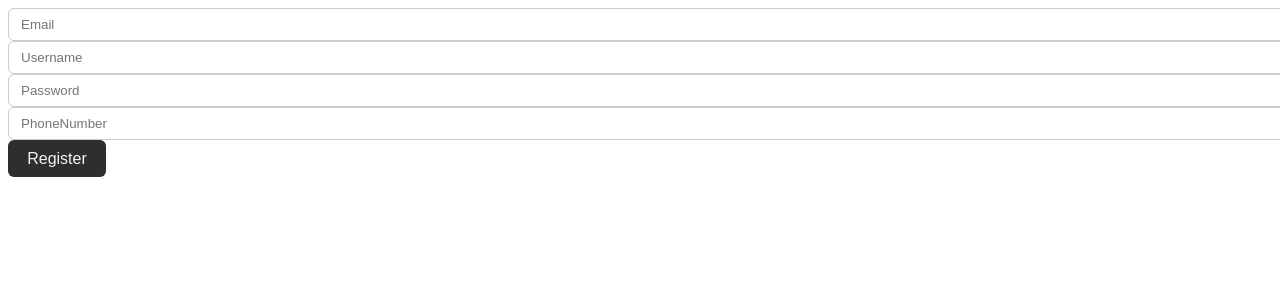
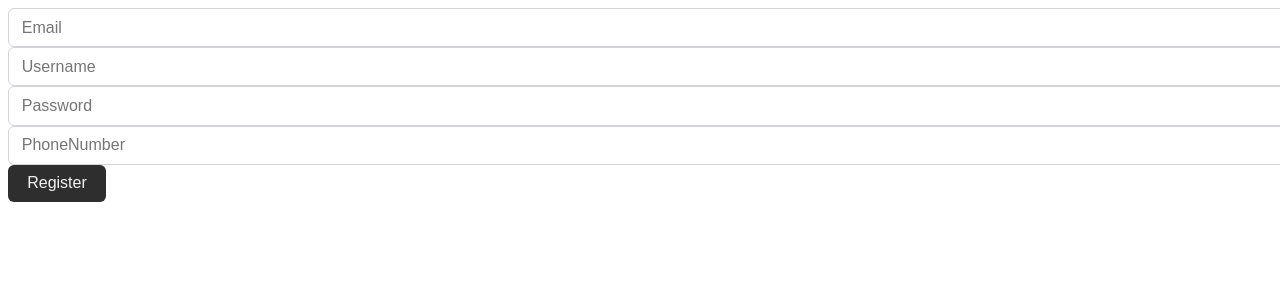
Before and after one commit to hampusvh/FWK24S-WAI-Projektarbete-Frontend, a React (Vite) app: page /register in a window 1280 px wide. Shown: the top 300 px of the page. Built offline with nearby package versions, Linux system fonts and the light colour scheme.

Commit message:
Input.module.css basic styling

```diff
--- a/src/components/atoms/Input/Input.module.css
+++ b/src/components/atoms/Input/Input.module.css
@@ -1,6 +1,23 @@
 .input {
   width: 100%;
-  padding: 0.5rem 0.75rem;
-  border: 1px solid #ccc;
+  padding: 0.6rem 0.8rem;
+  border: 1px solid #d1d5db;
   border-radius: 6px;
+  font-size: 1rem;
+  transition: border-color 0.2s ease, box-shadow 0.2s ease;
 }
+
+.input:hover {
+  border-color: #9ca3af;
+}
+
+.input:focus {
+  outline: none;
+  border-color: #58a39a;
+}
+
+.input:disabled {
+  background-color: #f3f4f6;
+  color: #9ca3af;
+  cursor: not-allowed;
+}
```
